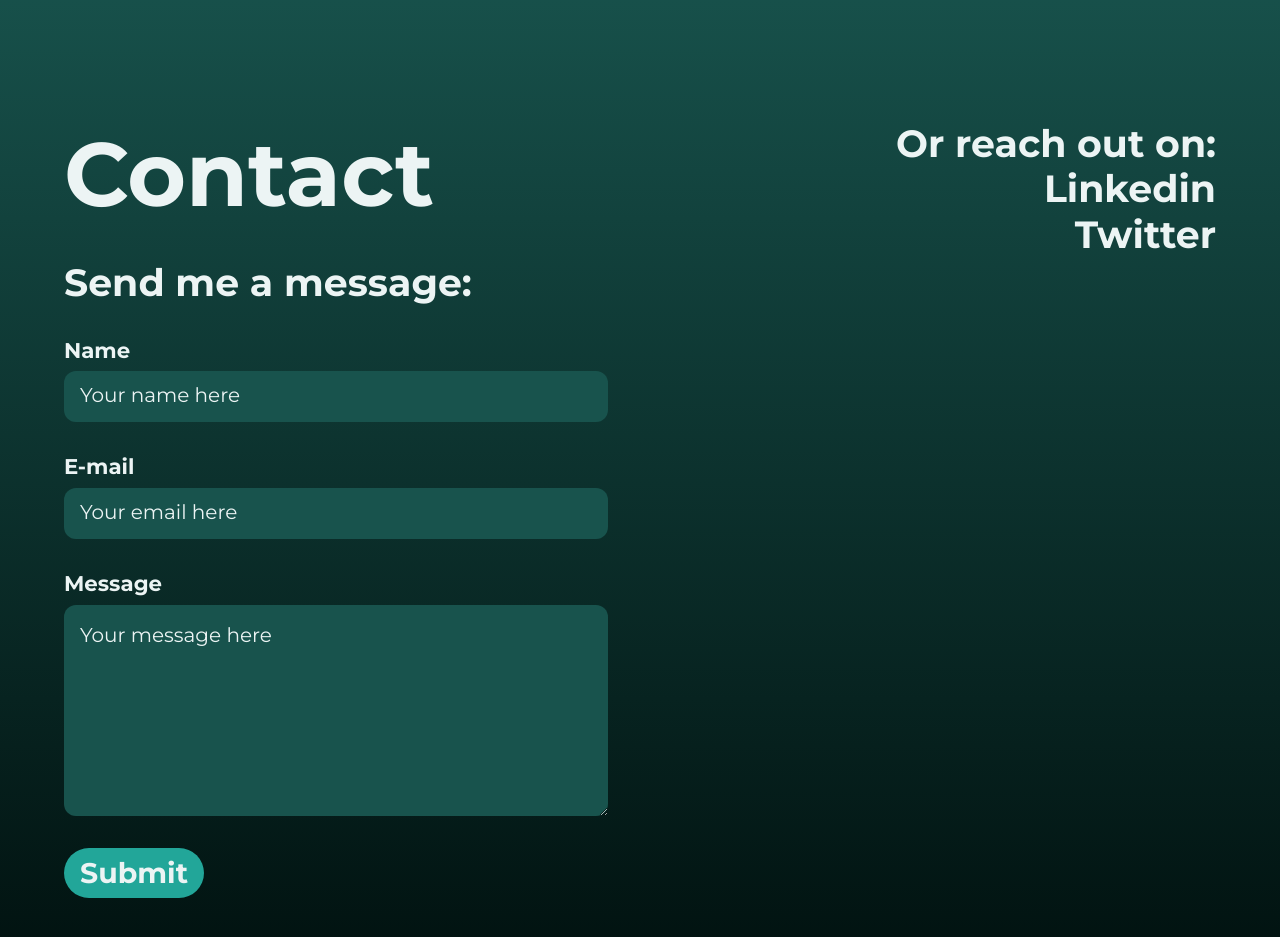
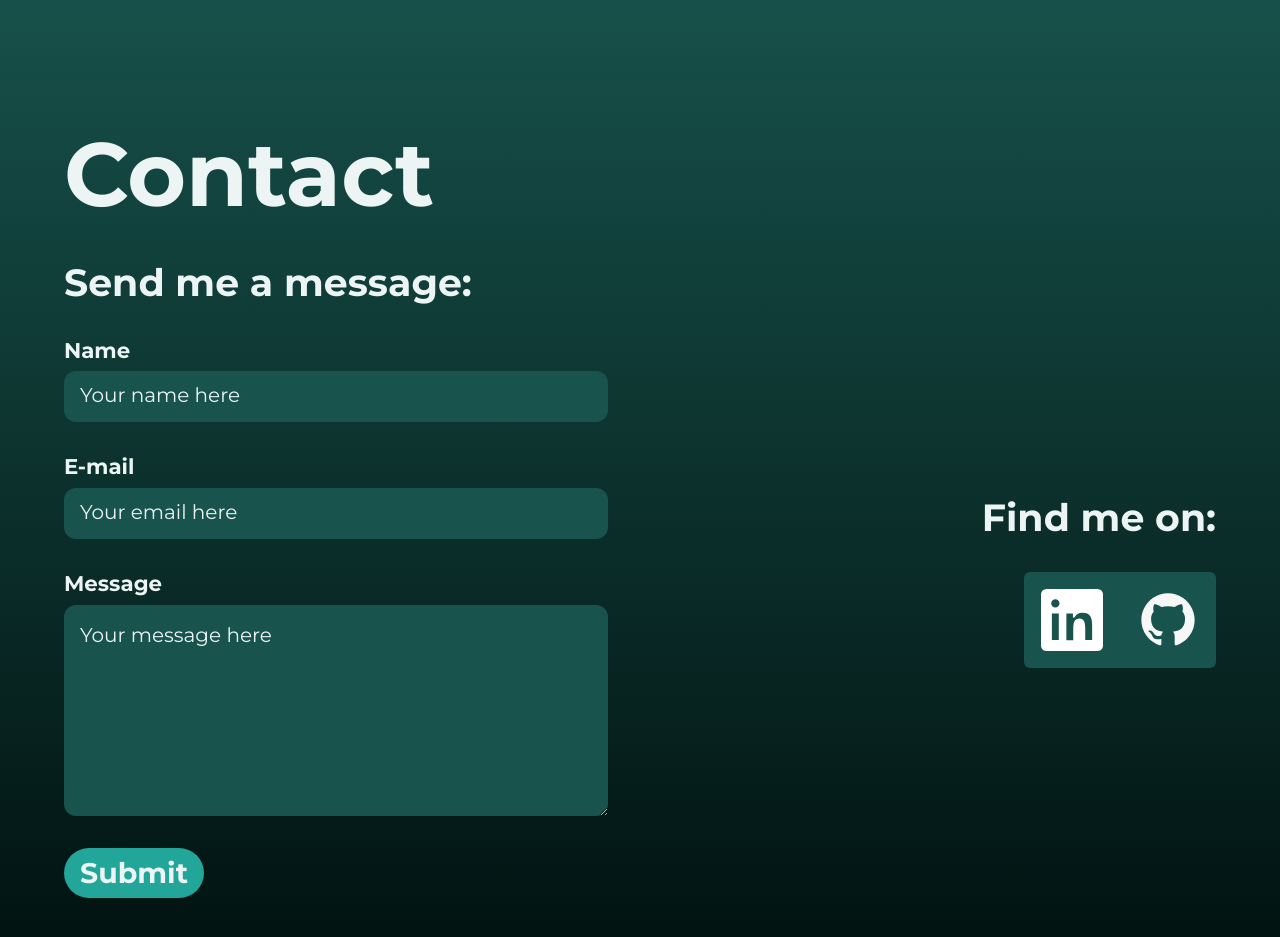
Before and after one commit to chirigutraul/personal-website, a React (Vite) app: page / in a window 1280 px wide. Shown: the part 2960-3897 px from the top of the page. Built offline with nearby package versions, Linux system fonts and the light colour scheme; no server answers.

Commit message:
added icons for linked in and github, added device information in the email sending form

```diff
--- a/src/components/Contact.tsx
+++ b/src/components/Contact.tsx
@@ -1,14 +1,32 @@
-import { MouseEventHandler, useRef, useState } from "react";
+import { MouseEventHandler, useEffect, useRef, useState } from "react";
 import Input from "./Input";
 import TextArea from "./TextArea";
-import { EMAIL_REGEX } from "../utils/constants";
+import { EMAIL_REGEX, EXTERNAL_LINKS } from "../utils/constants";
 import Button from "./Button";
 import emailjs from "@emailjs/browser";
 import { toastService } from "../services/toast";
+import linkedIn from "../assets/linkedin.svg";
+import github from "../assets/github.svg";
+
+interface UserData {
+  ip: string;
+  country: string;
+  region: string;
+  city: string;
+  org: string;
+}
 
 const Contact = () => {
   const formRef = useRef<HTMLFormElement | null>(null);
   const [isEmailLoading, setIsEmailLoading] = useState(false);
+
+  const [connectedUserData, setConnectedUserData] = useState<UserData>({
+    ip: "",
+    country: "",
+    region: "",
+    city: "",
+    org: "",
+  });
 
   const [formValues, setFormValues] = useState({
     name: "",
@@ -84,12 +102,32 @@ const Contact = () => {
     }
   };
 
+  useEffect(() => {
+    const fetchData = async () => {
+      const userData: UserData = await (
+        await fetch("https://ipapi.co/json/")
+      ).json();
+
+      if (userData) {
+        setConnectedUserData({
+          ip: userData.ip,
+          country: userData.country,
+          region: userData.region,
+          city: userData.city,
+          org: userData.org,
+        });
+      }
+    };
+
+    fetchData();
+  }, []);
+
   return (
     <div
       id="contact"
       className="px-8 py-8 text-white md:py-16 min-h-svh bg-gradient-to-t from-black to-medium-grey md:px-16"
     >
-      <div className="grid grid-cols-1 gap-8 navbar-margin lg:grid-cols-2 md:gap-16 md:justify-between">
+      <div className="grid items-center grid-cols-1 gap-8 navbar-margin lg:grid-cols-2 md:gap-16 md:justify-between">
         <div id="#title-container">
           <div className="pb-8">
             <h1>Contact</h1>
@@ -119,6 +157,32 @@ const Contact = () => {
               setFormValues={onChangeValue}
               validationError={errors.message}
             />
+            <input type="text" hidden name="ip" value={connectedUserData.ip} />
+            <input
+              type="text"
+              hidden
+              name="country"
+              value={connectedUserData.country}
+            />
+            <input
+              type="text"
+              hidden
+              name="region"
+              value={connectedUserData.region}
+            />
+            <input
+              type="text"
+              hidden
+              name="city"
+              value={connectedUserData.city}
+            />
+            <input
+              type="text"
+              hidden
+              name="org"
+              value={connectedUserData.org}
+            />
+
             <div>
               <Button
                 text="Submit"
@@ -130,10 +194,20 @@ const Contact = () => {
             </div>
           </form>
         </div>
-        <div className="text-right">
-          <h4>Or reach out on:</h4>
-          <h4>Linkedin</h4>
-          <h4>Twitter</h4>
+        <div className="flex flex-col items-end gap-8 text-right pt-36">
+          <h4>Find me on:</h4>
+          <div className="flex gap-8 p-4 rounded-md bg-medium-grey">
+            <a href={EXTERNAL_LINKS.LINKED_IN}>
+              <img
+                src={linkedIn}
+                alt="Linkedin icon"
+                className="w-16 rounded-md"
+              />
+            </a>
+            <a href={EXTERNAL_LINKS.GITHUB}>
+              <img src={github} alt="Github icon" className="w-16" />
+            </a>
+          </div>
         </div>
       </div>
     </div>
--- a/src/utils/constants.tsx
+++ b/src/utils/constants.tsx
@@ -91,3 +91,8 @@ export const COMPONENTS = {
     },
   },
 };
+
+export const EXTERNAL_LINKS = {
+  LINKED_IN: "https://www.linkedin.com/in/chirigutraul/",
+  GITHUB: "https://github.com/chirigutraul",
+};
```
Also changed, not shown: src/assets/github.svg (added), src/assets/linkedin.svg (added).
